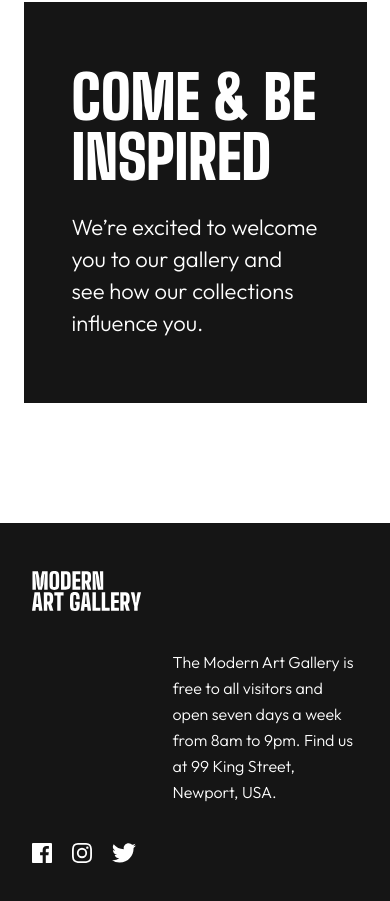
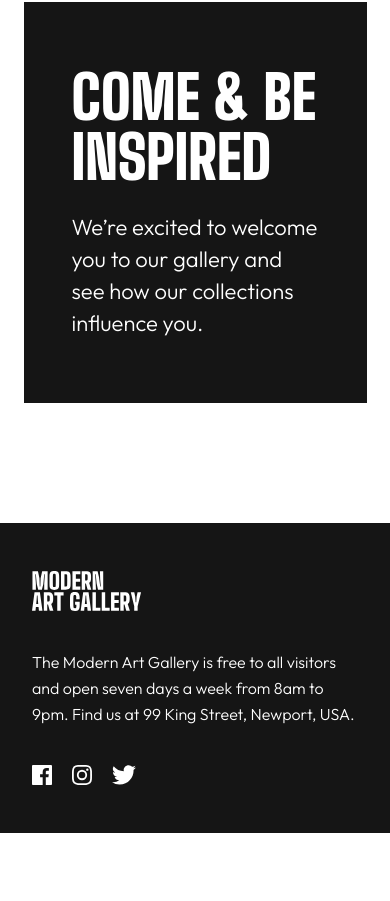
Before and after one commit to dantheuri/art-gallery-website, a React (Vite) app: page / in a window 390 px wide. Shown: the part 2091-2992 px from the top of the page. After the commit the page ends 2924 px from the top, so only its background shows below. Built offline with nearby package versions, Linux system fonts and the light colour scheme.

Commit message:
fixed footer margin for footer text

```diff
--- a/src/components/Footer.tsx
+++ b/src/components/Footer.tsx
@@ -12,7 +12,7 @@ const Footer = () => {
 				className="object-contain w-[6.87813rem] h-[2.5rem] lg:w-[10rem] lg:h-[3.625rem]"
 			/>
 
-			<div className="ml-[8.78rem]">
+			<div className="footer-text-container lg:ml-[8.78rem] ">
 				<p className="leading-[1.625rem] lg:w-[26.875rem] font-[300] text-[1rem] font-outfit text-white">
 					The Modern Art Gallery is free to all visitors and open seven days a
 					week from 8am to 9pm. Find us at 99 King Street, Newport, USA.
```
